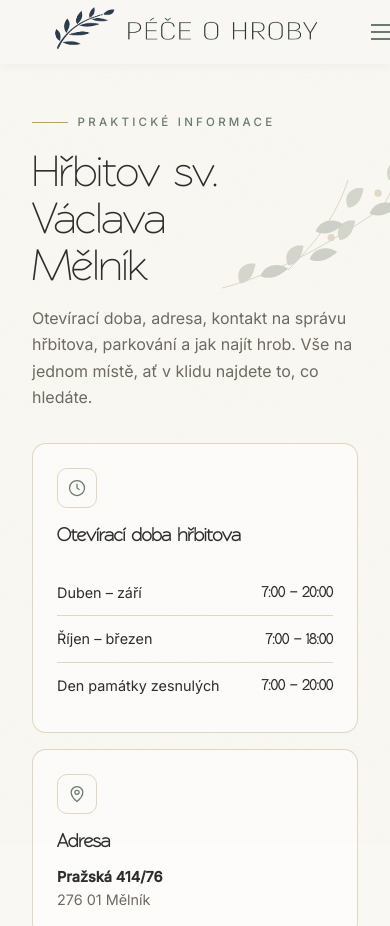
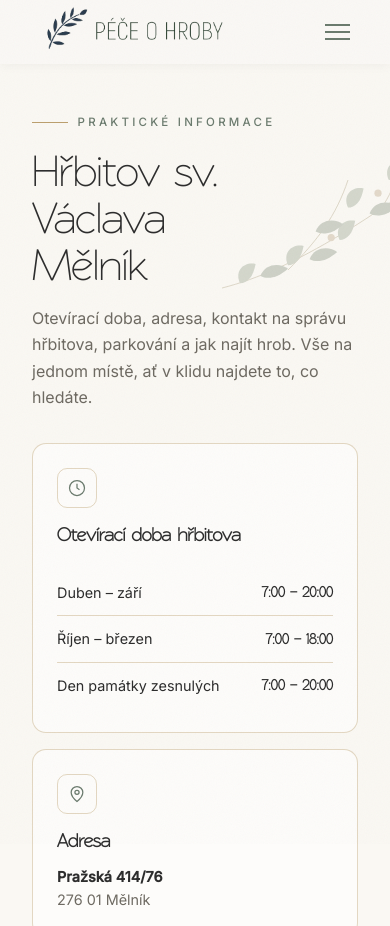
Before and after one commit to BeatrixKiddo-code/provasklid, a plain HTML site: page hrbitov-melnik/index.html in a window 390 px wide. Shown: the top 926 px of the page. Drawn offline with Linux system fonts and the light colour scheme.

Commit message:
Oprava mobilní navigace na stránkách péče o hroby a hřbitov Mělník
Logo img mělo pevnou šířku z HTML atributu, takže se na mobilu
nezúžilo a vytlačilo hamburger menu mimo displej. Přidáno width:auto.

Co-Authored-By: Claude Opus 4.6 <noreply@anthropic.com>

```diff
--- a/hrbitov-melnik/index.html
+++ b/hrbitov-melnik/index.html
@@ -202,6 +202,7 @@
 
         .logo img {
             height: 90px;
+            width: auto;
             display: block;
             margin: -15px 0;
         }
```
Also changed, not shown: pece-o-hroby-melnik/index.html (+1 -0 lines).
